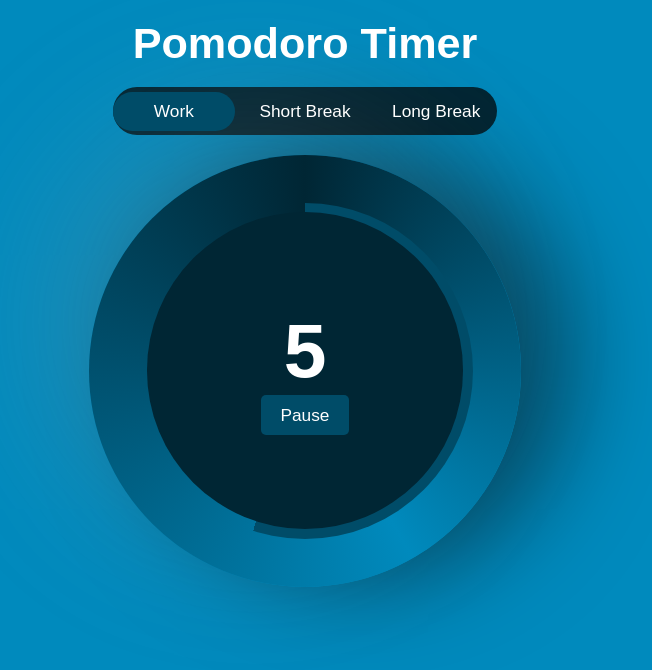
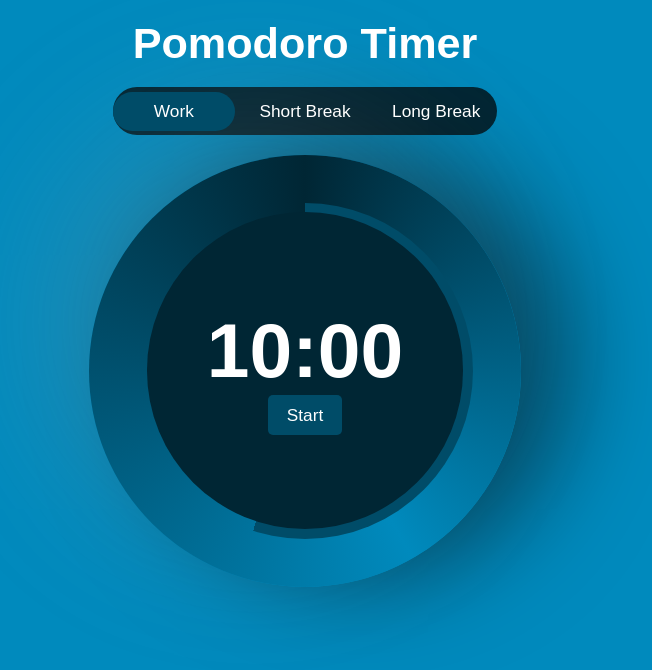
Before and after one commit to faldi17/pomodoro-timer-react, a React (Vite) app: page / in a window 1280 px wide. Shown: the top 670 px of the page, without its empty margins (335-987 px from the left). Built offline with nearby package versions, Linux system fonts and the light colour scheme.

Commit message:
start pause btn

```diff
--- a/src/components/Timer/CircularProgress/Clock/Clock.jsx
+++ b/src/components/Timer/CircularProgress/Clock/Clock.jsx
@@ -2,21 +2,36 @@
 import styled from 'styled-components'
 
 const Clock = () => {
-    const [time, setTime] = useState(10)
+    const [time, setTime] = useState(600)
+    const [isActive, setIsActive] = useState(false)
 
     useEffect(() => {
-        const interval = setInterval(() => {
-            setTime((time) => time - 1)
-        }, 1000)
+        if (isActive && time > 0) {
+            const interval = setInterval(() => {
+                setTime((time) => time - 1)
+            }, 1000)
 
-        return () => clearInterval(interval)
-    }, [])
+            return () => clearInterval(interval)
+        }
+    }, [time, isActive])
+
+    const toggleClock = () => {
+        setIsActive(!isActive)
+    }
+
+    const getTime = (time) => {
+        const min = Math.floor(time / 60)
+        const sec = time % 60
+        return `${min < 10 ? "0" + min : min}:${sec < 10? "0" + sec : sec}`
+    }
 
     return (
         <>
             <ClockContainer>
-                <TimerText>{ time }</TimerText>
-                <StartPauseButton>Pause</StartPauseButton>
+                <TimerText>{ getTime(time) }</TimerText>
+                <StartPauseButton onClick={toggleClock}>
+                    {isActive? "Pause" : "Start"}
+                </StartPauseButton>
             </ClockContainer>
         </>
     )
```
